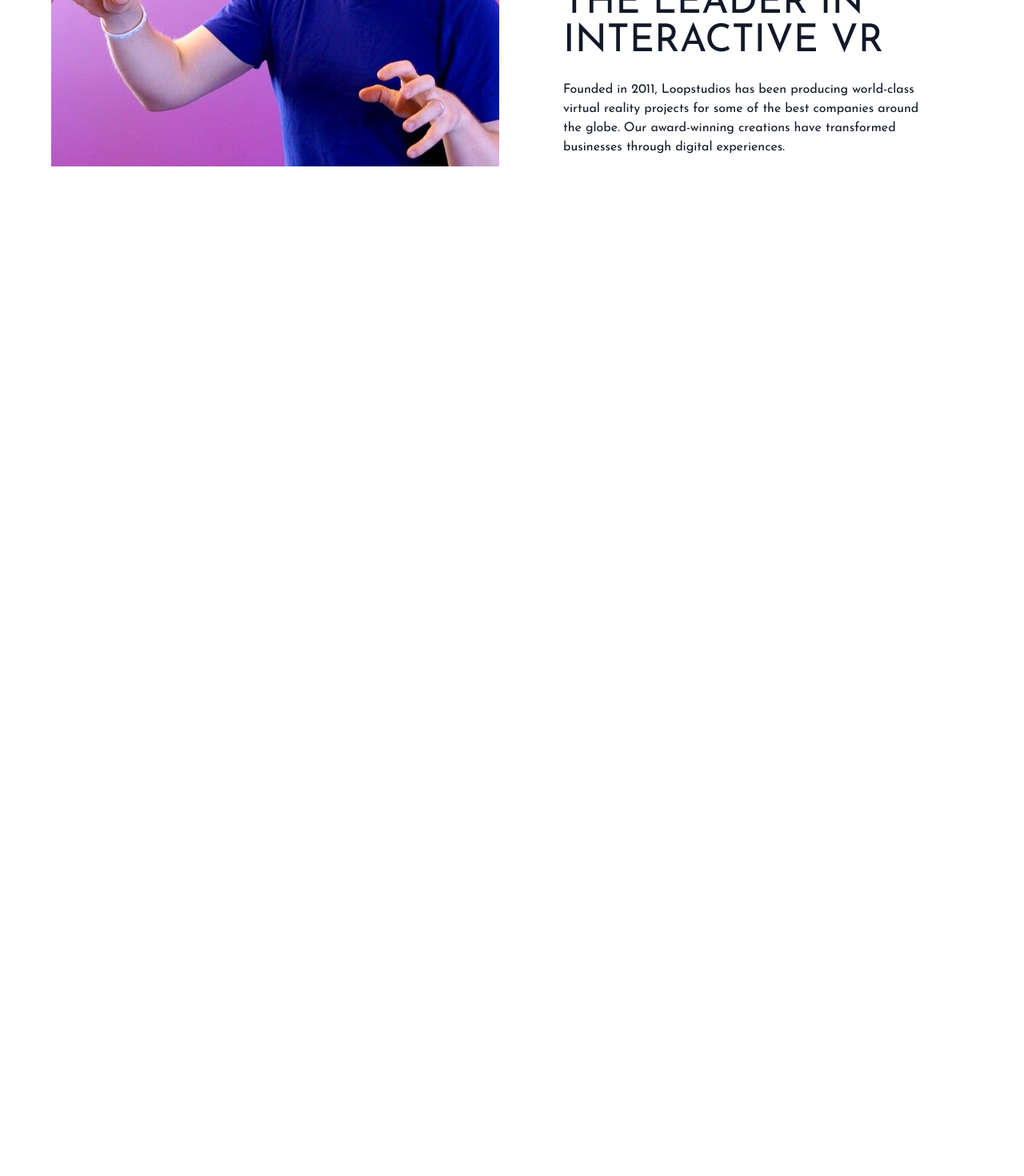
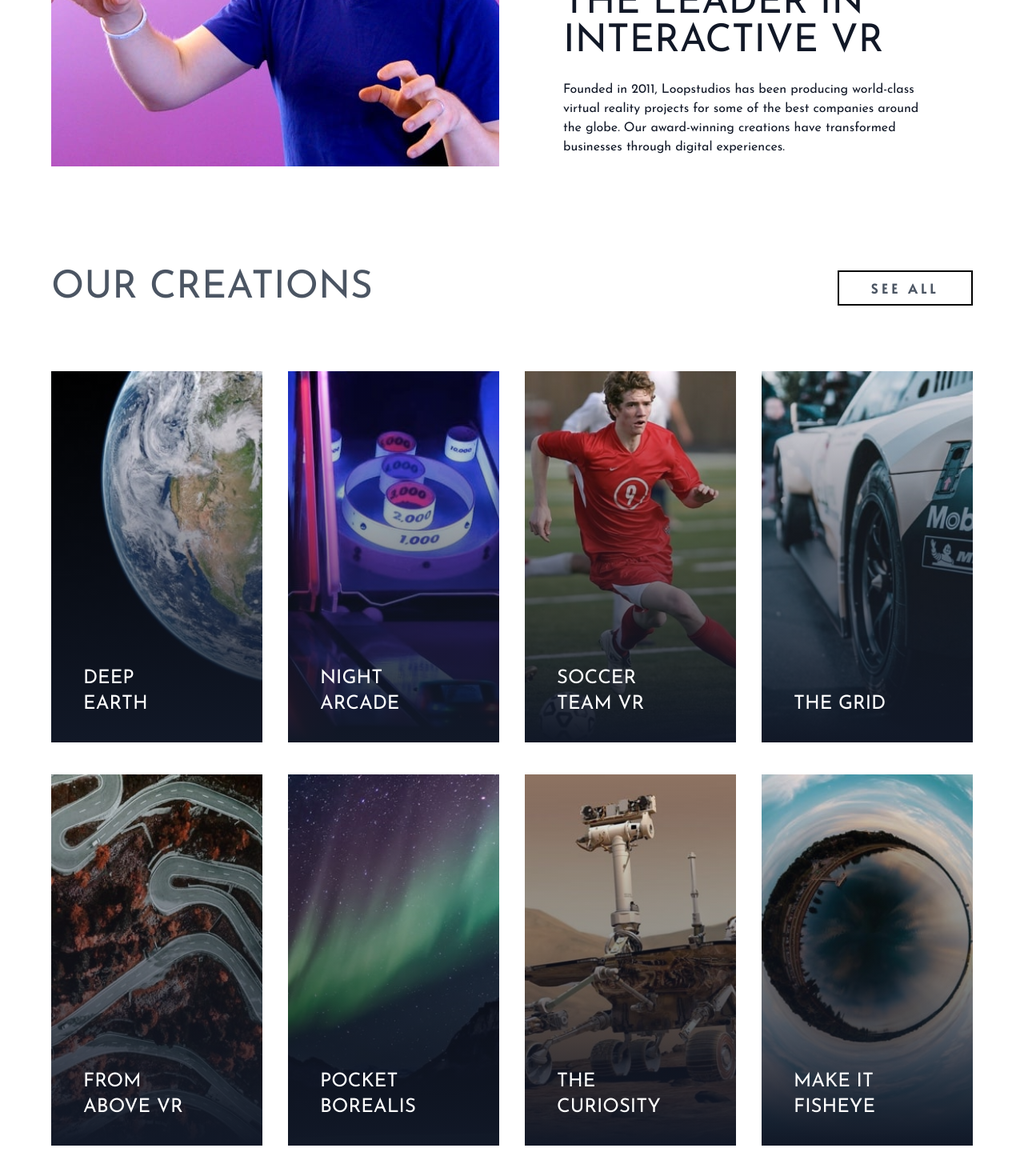
Before and after one commit to Ravsst2004/beyond-reality, a React (Vite) app: page / in a window 1280 px wide. Shown: the part 1072-2542 px from the top of the page at 80% size. Before the commit the page ends 1408 px from the top, so only its background shows below. Built offline with nearby package versions, Linux system fonts and the light colour scheme.

Commit message:
Items section

```diff
--- a/src/App.tsx
+++ b/src/App.tsx
@@ -1,3 +1,4 @@
+import Creations from "./components/Creations";
 import Feature from "./components/Feature";
 import Hero from "./components/Hero";
 
@@ -6,6 +7,7 @@
     <>
       <Hero />
       <Feature />
+      <Creations />
     </>
   );
 };
--- /dev/null
+++ b/src/components/Creations.tsx
@@ -0,0 +1,21 @@
+import ItemsContainer from "./ItemsContainer";
+
+const Creations = () => {
+  return (
+    <section>
+      <div className="container max-w-6xl mx-auto my-32 px-6 text-gray-600 md:px-0">
+        <div className="flex justify-center items-center mb-20 md:justify-between">
+          <h2 className="text-4xl text-center uppercase md:text-left md:text-5xl md:mx-0">
+            Our Creations
+          </h2>
+
+          <button className="hidden btn md:block">See All</button>
+        </div>
+
+        <ItemsContainer />
+      </div>
+    </section>
+  );
+};
+
+export default Creations;
--- /dev/null
+++ b/src/components/ItemCard.tsx
@@ -0,0 +1,28 @@
+interface ItemCardProps {
+  imageUrlDesktop: string;
+  imageUrlMobile: string;
+  title: string;
+}
+
+const ItemCard = ({
+  imageUrlDesktop,
+  imageUrlMobile,
+  title,
+}: ItemCardProps) => {
+  return (
+    <div className="group relative overflow-hidden md:w-1/4">
+      <img
+        className="hidden w-full duration-200 md:block group-hover:scale-110"
+        src={imageUrlDesktop}
+        alt=""
+      />
+      <img className="w-full md:hidden" src={imageUrlMobile} alt="" />
+      <div className="absolute top-0 bottom-0 right-0 left-0 bg-gradient-to-b from-transparent to-gray-900 group-hover:from-gray-50 group-hover:to-white group-hover:opacity-70"></div>
+      <h5 className="absolute px-6 duration-200 w-52 bottom-4 md:bottom-8 md:px-10 group-hover:scale-110 group-hover:text-black">
+        {title}
+      </h5>
+    </div>
+  );
+};
+
+export default ItemCard;
--- /dev/null
+++ b/src/components/ItemsContainer.tsx
@@ -0,0 +1,76 @@
+import ItemCard from "./itemCard";
+
+const ItemsContainer = () => {
+  const items1 = [
+    {
+      imageUrlDesktop: "images/desktop/image-deep-earth.jpg",
+      imageUrlMobile: "images/mobile/image-deep-earth.jpg",
+      title: "Deep Earth",
+    },
+    {
+      imageUrlDesktop: "images/desktop/image-night-arcade.jpg",
+      imageUrlMobile: "images/mobile/image-night-arcade.jpg",
+      title: "Night Arcade",
+    },
+    {
+      imageUrlDesktop: "images/desktop/image-soccer-team.jpg",
+      imageUrlMobile: "images/mobile/image-soccer-team.jpg",
+      title: "Soccer Team VR",
+    },
+    {
+      imageUrlDesktop: "images/desktop/image-grid.jpg",
+      imageUrlMobile: "images/mobile/image-grid.jpg",
+      title: "The Grid",
+    },
+  ];
+
+  const items2 = [
+    {
+      imageUrlDesktop: "images/desktop/image-from-above.jpg",
+      imageUrlMobile: "images/mobile/image-from-above.jpg",
+      title: "From Above VR",
+    },
+    {
+      imageUrlDesktop: "images/desktop/image-pocket-borealis.jpg",
+      imageUrlMobile: "images/mobile/image-pocket-borealis.jpg",
+      title: "Pocket Borealis",
+    },
+    {
+      imageUrlDesktop: "images/desktop/image-curiosity.jpg",
+      imageUrlMobile: "images/mobile/image-curiosity.jpg",
+      title: "The Curiosity",
+    },
+    {
+      imageUrlDesktop: "images/desktop/image-fisheye.jpg",
+      imageUrlMobile: "images/mobile/image-fisheye.jpg",
+      title: "Make it fisheye",
+    },
+  ];
+  return (
+    <>
+      <div className="flex flex-col justify-between w-full space-y-6 text-2xl text-white uppercase md:flex-row md:space-y-0 md:space-x-8">
+        {items1.map((item, index) => (
+          <ItemCard
+            key={index}
+            imageUrlDesktop={item.imageUrlDesktop}
+            imageUrlMobile={item.imageUrlMobile}
+            title={item.title}
+          />
+        ))}
+      </div>
+
+      <div className="flex flex-col justify-between w-full space-y-6 mt-10 text-2xl text-white uppercase md:flex-row md:space-y-0 md:space-x-8">
+        {items2.map((item, index) => (
+          <ItemCard
+            key={index}
+            imageUrlDesktop={item.imageUrlDesktop}
+            imageUrlMobile={item.imageUrlMobile}
+            title={item.title}
+          />
+        ))}
+      </div>
+    </>
+  );
+};
+
+export default ItemsContainer;
--- a/src/index.css
+++ b/src/index.css
@@ -1,6 +1,12 @@
 @tailwind base;
 @tailwind components;
 @tailwind utilities;
+
+@layer components {
+  .btn {
+    @apply px-10 py-2 my-0 font-bold tracking-widest uppercase border-2 border-black font-alata hover:bg-black hover:text-white;
+  }
+}
 
 #hero {
   background-image: url("images/desktop/image-hero.jpg");
@@ -8,9 +14,9 @@
   background-size: cover;
 }
 
-@media(max-width: 576px) {
+@media (max-width: 576px) {
   #hero {
-  background-image: url("images/mobile/image-hero.jpg");
-  background-position: center;
+    background-image: url("images/mobile/image-hero.jpg");
+    background-position: center;
+  }
 }
-}
--- a/tailwind.config.js
+++ b/tailwind.config.js
@@ -13,6 +13,9 @@
         sans: ["Josefin Sans", "sans-serif"],
         alata: ["Alata"],
       },
+      letterSpacing: {
+        widest: ".3em",
+      },
     },
   },
   plugins: [],
```
